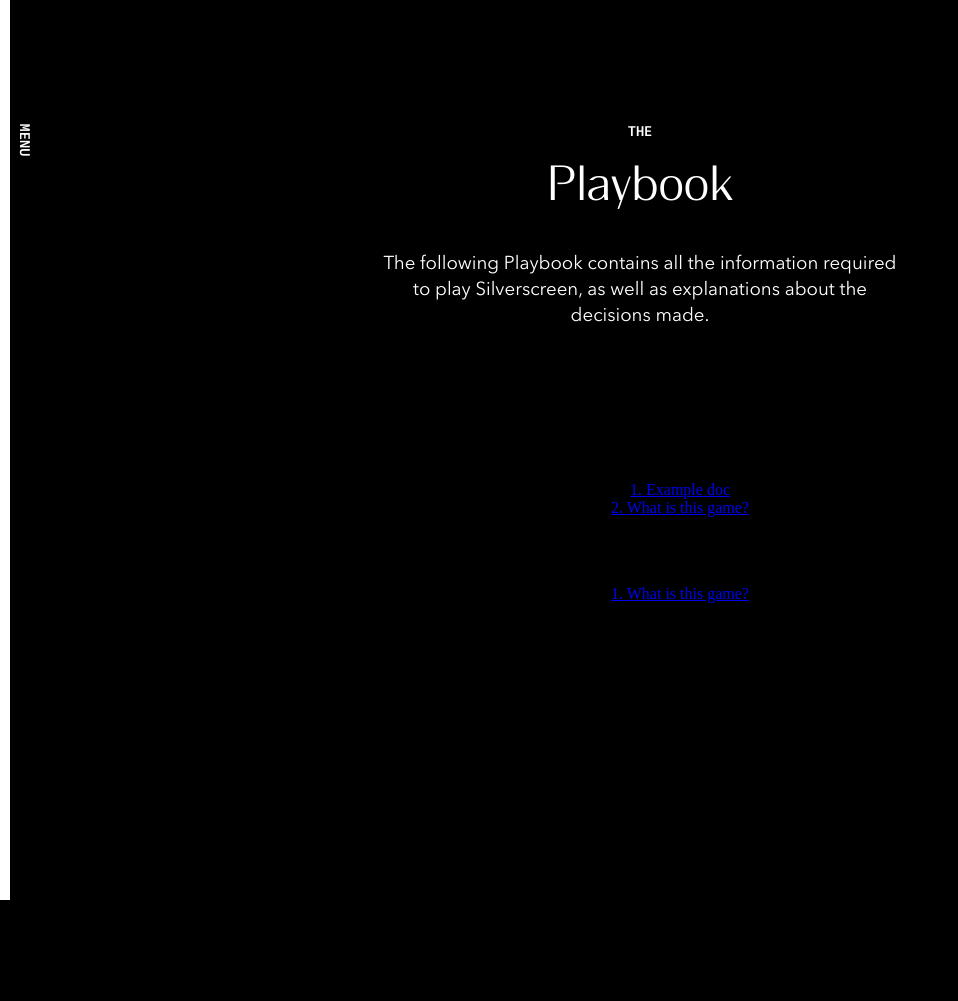
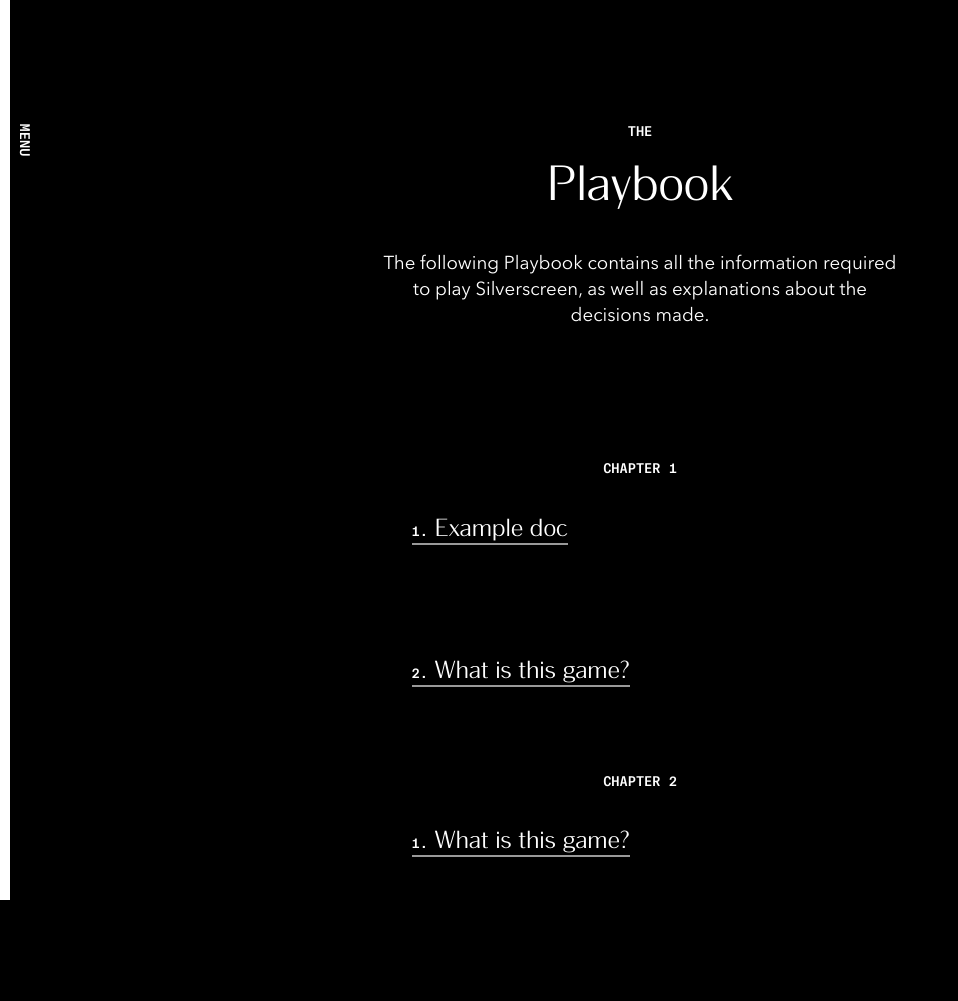
Before and after one commit to HoloPollock/FilmRPG, a Jekyll site: the page built from Playbook.html, in a window 1280 px wide. Shown: the whole page, without its empty margins (0-958 px from the left). Built offline with Jekyll 4.4.1, drawn with Linux system fonts in a browser that asks for light colours; before the commit the page ends 900 px from its top, so only the background shows below that.

Commit message:
fix playbook styling

```diff
--- a/Playbook.html
+++ b/Playbook.html
@@ -15,16 +15,15 @@ permalink: /Playbook/
     <div class="content">
         <h3>The following Playbook contains all the information required to play Silverscreen, as well as explanations about the decisions made.</h3>
     </div>
+</div>
 
-    <ul>
-        <ul>
-            {% for post in site.posts reversed %}
-            {% if post.chapter != post.previous.chapter %}
-            <li class="chapter">Chapter {{ post.chapter }}</li>
-            {% endif %}
-            <li><a {% if page.url == post.url %} id="current-page" {% endif %} href="{{ site.baseurl }}{{ post.url }}">{{ post.section }}. {{ post.title }}</a></li>
-            {% endfor %}
-            <li class="chapter"> </li>
-        </ul>
-    </ul>
+<div class="content">
+    {% for post in site.posts reversed %}
+    {% if post.chapter != post.previous.chapter %}
+    <h3 class="chapter">Chapter {{ post.chapter }}</h3>
+    {% endif %}
+    <div class="page-navigation">
+        <a class="prev" href=""><span class="chapter">{{ post.section }}.</span> {{ post.title }}</a>
+    </div>
+    {% endfor %}
 </div>
```
